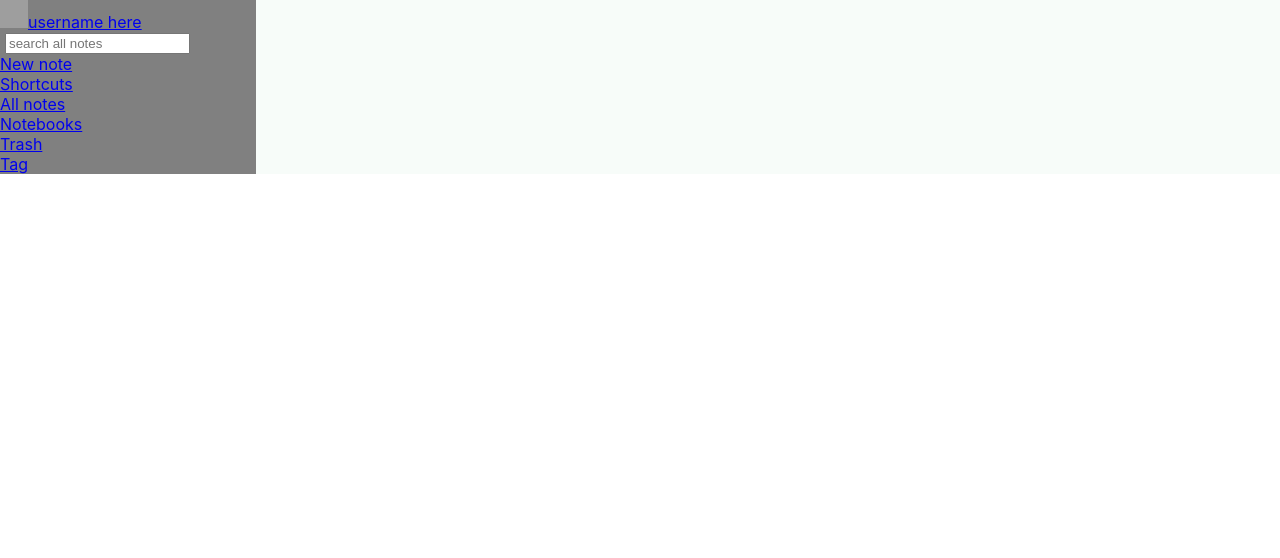
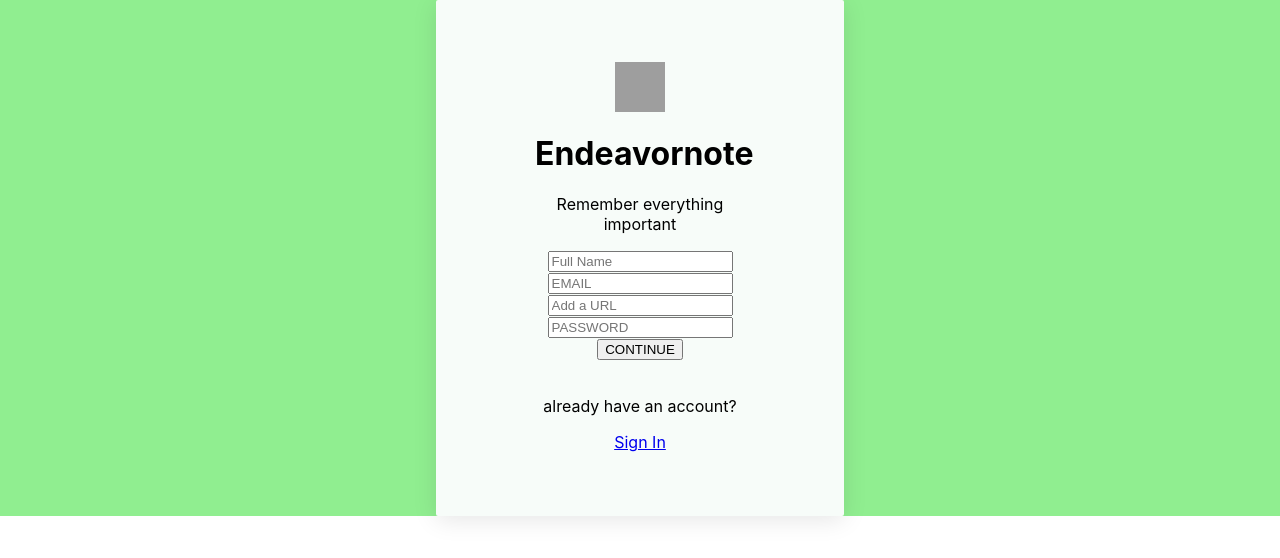
Before and after one commit to jmezalon/Clevernote, a React (Create React App) app in the folder frontend/: page /signup in a window 1280 px wide. Shown: the top 558 px of the page. Built offline with nearby package versions, Linux system fonts and the light colour scheme; no server answers; grey boxes are pictures that could not be loaded.

Commit message:
frontend auth is pretty much done, sweet

```diff
--- a/frontend/src/App.css
+++ b/frontend/src/App.css
@@ -3,6 +3,10 @@
   background-color: #F7FCF9;
   display: grid;
   grid-template-columns: 20% 80%;
+}
+
+.Signup {
+
 }
 
 
--- a/frontend/src/App.js
+++ b/frontend/src/App.js
@@ -1,18 +1,22 @@
 import React, { Component } from 'react';
-import { Sidebar } from './components/Sidebar';
+import {Sidebar} from './components/Sidebar';
 import AllNotes from './components/AllNotes';
 import Trash from './components/Trash.js';
 import Notebooks from './components/Notebook.js';
+import SignUp from './components/SignUp';
+import SignIn from './components/SignIn'
 import { Writingsection } from './components/textboxSection/WritingSection';
-import { Route, Switch } from 'react-router-dom';
+import { Route, Switch, Redirect, withRouter } from 'react-router-dom';
 import axios from 'axios';
 import './App.css';
 
 class App extends Component {
   state = {
+    user: [],
     notes: [],
     selection: {},
-    newnote: {}
+    newnote: {},
+    loggedIn: false
   }
 
   getAllNotes = () => {
@@ -23,6 +27,13 @@ class App extends Component {
       })
     }).catch(err => {
       console.log(err, 'notes err');
+    })
+  }
+
+  editNote = (selection) => {
+    axios.patch("/notes", selection)
+    .then(res => {
+      console.log(res);
     })
   }
 
@@ -38,7 +49,45 @@ class App extends Component {
     })
   }
 
+  signUpUser = (user) => {
+    return axios.post('/users/signup', user)
+    .catch(err => {
+      console.log("creating user Error", err);
+    })
+  }
 
+  loginUser = (email, password) => {
+    return axios.post('/users/login', {
+      email: email,
+      password: password
+    })
+    .then(res => {
+      this.setState({
+        user: res.data,
+        loggedIn: true
+      })
+      return true
+    })
+    .catch(err => {
+       this.setState({
+        loggedIn: false
+      })
+      return false
+    })
+  }
+
+  logoutUser = () => {
+    return axios.post('/users/logout')
+    .then(res => {
+      this.setState({
+        loggedIn: false
+      })
+    })
+    .then(res => this.props.history.push("/signin"))
+    .catch(err => {
+      console.log("logout err", err);
+    })
+  }
 
   handleClick = (event) => {
     const selectednote = this.state.notes.find(note => {
@@ -73,15 +122,18 @@ class App extends Component {
   }
   render() {
     return (
-      <div className="App">
-        <Sidebar />
+      <div className={ this.state.loggedIn ? "App" : "SignIn"}>
+
+        {this.state.loggedIn ? <Sidebar  logoutUser={this.logoutUser} user={this.state.user} /> : ""}
           <Switch>
-            <Route exact path="/notes" render={(props) => <AllNotes handleClick={this.handleClick}
+            <Route exact path="/signup" render={(props) => <SignUp {...props} signUpUser={this.signUpUser} loginUser={this.loginUser} /> } />
+            <Route exact path="/signin" render={(props) => <SignIn {...props} loginUser={this.loginUser} /> } />
+            {this.state.loggedIn ? <Route exact path="/notes" render={(props) => <AllNotes handleClick={this.handleClick}
             noteSetting={this.noteSetting}
             notetoedit={this.state.selection}
             createNote={this.createNote}
             notes={this.state.notes}
-           /> } />
+           /> } /> : <Redirect to="signin" />}
             <Route exact path="/new" render={this.renderNewNote} />
             <Route exact path="/notebooks/2/notes" component={Trash} />
             <Route exact path="/notebooks" component={Notebooks} />
@@ -91,4 +143,4 @@ class App extends Component {
   }
 }
 
-export default App;
+export default withRouter(App);
--- a/frontend/src/components/Sidebar.js
+++ b/frontend/src/components/Sidebar.js
@@ -1,11 +1,11 @@
 import React from 'react';
 import { NavLink } from 'react-router-dom'
 
-export const Sidebar = () => {
+export const Sidebar = (props) => {
   return (
     <nav className="sidebar">
       <div className="profile">
-        <NavLink to={'/'}><img className="profile_pic" alt="" src="http://images.clipartpanda.com/movie-night-clipart-9cp4q9xcE.jpeg" />username here</NavLink>
+        <NavLink to={'/'}><img className="profile_pic" alt="" src={props.user.profile_pic ? props.user.profile_pic : "http://icons.iconarchive.com/icons/pelfusion/long-shadow-media/256/Contact-icon.png"} />{props.user.full_name}</NavLink>
       </div>
       <div className='searhbar'>
         <input type='text' className='searchbar' placeholder='search all notes' />
@@ -18,6 +18,7 @@ export const Sidebar = () => {
         <NavLink to={'/notebooks'}>Notebooks</NavLink>
         <NavLink to={'/notebooks/2/notes'}>Trash</NavLink>
         <NavLink to={'/notebooks'}>Tag</NavLink>
+        <NavLink to={'/logout'} onClick={() => {props.logoutUser()}}>Log out</NavLink>
     </nav>
   )
 }
--- /dev/null
+++ b/frontend/src/components/SignIn.js
@@ -0,0 +1,55 @@
+import React from 'react';
+import { Link } from 'react-router-dom'
+import '../css/signin.css';
+
+
+
+class SignIn extends React.Component {
+  state = {
+    email: "",
+    password_digest: ""
+  }
+
+  handleChange = (e) => {
+    this.setState({
+      [e.target.name]: e.target.value
+    })
+  }
+
+  handleContinue = (e) => {
+    e.preventDefault()
+    this.props.loginUser(this.state.email, this.state.password_digest)
+    .then(res => {
+      if(res) {
+        this.props.history.push("/notes")
+      }
+    })
+    .catch(err => {
+    })
+  }
+
+  render() {
+    return (
+      <div className="main">
+        <div className='signin'>
+          <img className="logo" alt="" src="https://cdn.brandfolder.io/I6FML9WY/as/pgm3fv-4oc7fs-6mju3w/evernote-icon.png" />
+          <h1>Endeavornote</h1>
+          <p>Remember everything important</p>
+          <form className="signinform" onSubmit={this.handleContinue}>
+            <input onChange={this.handleChange} value={this.state.email} name="email" placeholder="EMAIL" type="text" />
+            <br />
+            <input onChange={this.handleChange} value={this.state.password_digest} name="password_digest" placeholder="PASSWORD" type="password" />
+            <br />
+            <button type="submit">CONTINUE</button>
+            <br />
+            <br />
+            <p>need an account?</p>
+            <Link to="/signup"><p>Sign up</p></Link>
+          </form>
+        </div>
+      </div>
+    )
+  }
+}
+
+export default SignIn
--- a/frontend/src/components/SignUp.js
+++ b/frontend/src/components/SignUp.js
@@ -5,6 +5,27 @@ import '../css/signup.css';
 
 
 class SignUp extends React.Component {
+
+  state = {
+    full_name: "",
+    email: "",
+    profile_pic: "",
+    password: ""
+  }
+
+  handleChange = (e) => {
+    this.setState({
+      [e.target.name]: e.target.value
+    })
+  }
+
+  handleContinue = (e) => {
+    e.preventDefault()
+    this.props.signUpUser(this.state)
+    .then(res => this.props.loginUser(this.state.email, this.state.password))
+    .then(res => this.props.history.push("/notes"))
+  }
+
   render() {
     return (
       <div className="main">
@@ -12,16 +33,18 @@ class SignUp extends React.Component {
           <img className="logo" alt="" src="https://cdn.brandfolder.io/I6FML9WY/as/pgm3fv-4oc7fs-6mju3w/evernote-icon.png" />
           <h1>Endeavornote</h1>
           <p>Remember everything important</p>
-          <form className="signupform">
-            <input name="email" placeholder="EMAIL" type="text" />
+          <form className="signupform" onSubmit={this.handleContinue}>
+            <input name="full_name" onChange={this.handleChange} placeholder="Full Name" type="text" value={this.state.full_name} />
+            <input name="email" onChange={this.handleChange} value={this.state.email} placeholder="EMAIL" type="text" />
+            <input name="profile_pic" onChange={this.handleChange} value={this.state.profile_pic} placeholder="Add a URL" type="text" />
             <br />
-            <input name="password" placeholder="PASSWORD" type="password" />
+            <input name="password" onChange={this.handleChange} value={this.state.password} placeholder="PASSWORD" type="password" />
             <br />
             <button type="submit">CONTINUE</button>
             <br />
             <br />
             <p>already have an account?</p>
-            <Link to="/signup"><p>Sign In</p></Link>
+            <Link to="/signin"><p>Sign In</p></Link>
           </form>
         </div>
       </div>
--- /dev/null
+++ b/frontend/src/css/signin.css
@@ -0,0 +1,37 @@
+.signin {
+    max-width: 512px;
+    margin: 0px auto 28px auto;
+    margin-top: 0px;
+    margin-right: auto;
+    margin-bottom: 28px;
+    margin-left: auto;
+    padding: 62.12px 99px 48px;
+    padding-top: 62.12px;
+    padding-right: 99px;
+    padding-bottom: 48px;
+    padding-left: 99px;
+    width: 210px;
+    min-height: 100%;
+    box-shadow: 0px 4px 24px rgba(0, 0, 0, 0.1);
+    -webkit-border-radius: 2px;
+    -moz-border-radius: 2px;
+    border-radius: 2px;
+    border-top-left-radius: 2px;
+    border-top-right-radius: 2px;
+    border-bottom-right-radius: 2px;
+    border-bottom-left-radius: 2px;
+    text-align: center;
+    background-color: #F7FCF9
+}
+
+.main {
+  background-color: lightgreen;
+}
+
+.logo  {
+  display: block;
+  margin-left: auto;
+  margin-right: auto;
+  width: 50px;
+  height: 50px;
+}
```
